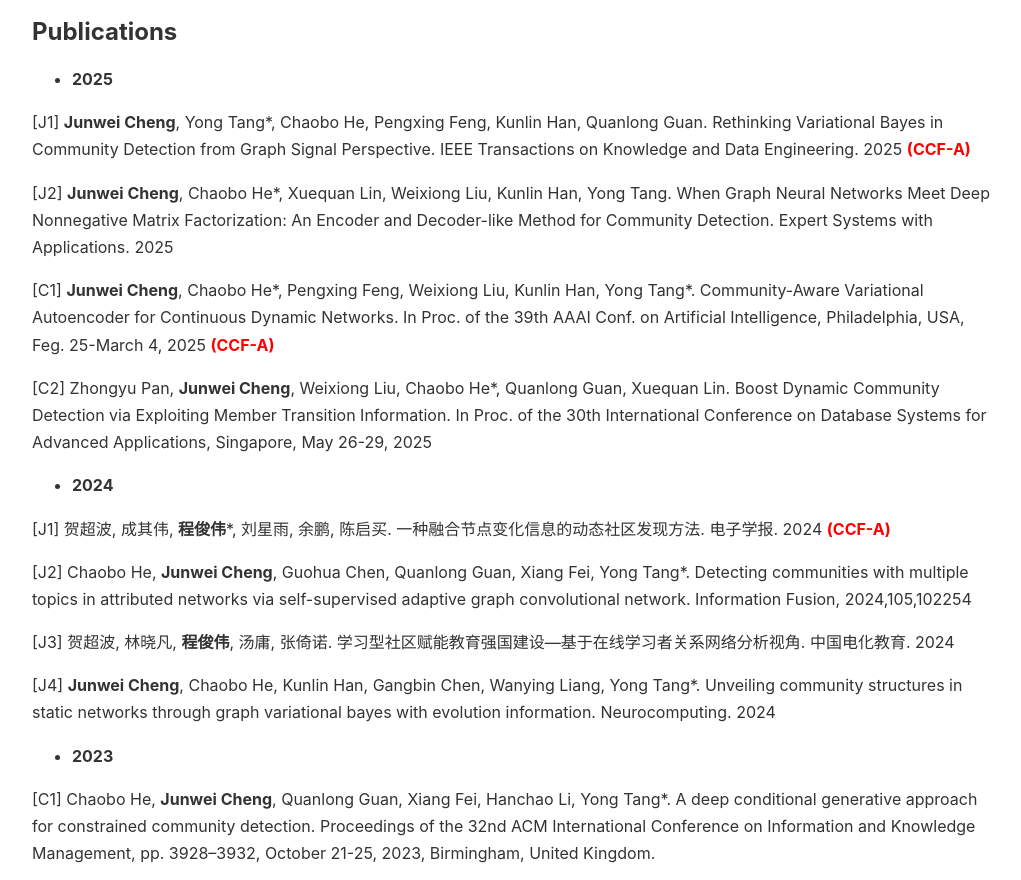
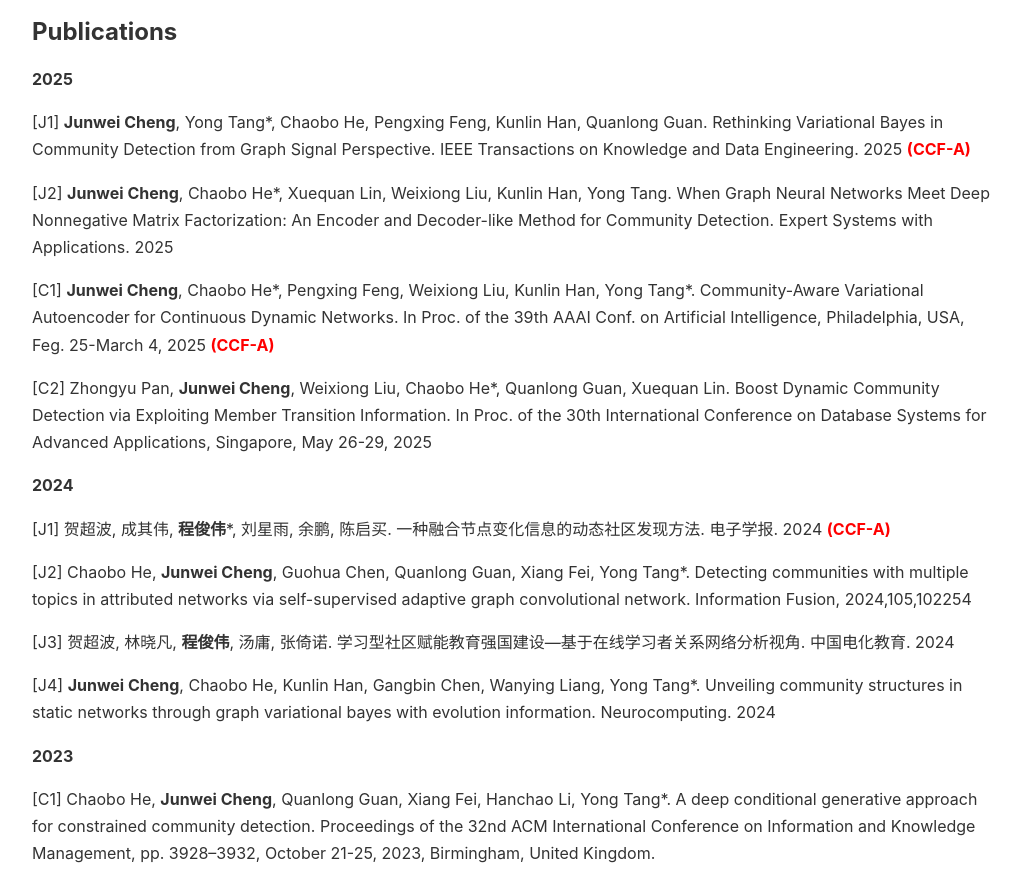
Before and after one commit to Roiko97/roiko97.github.io, a plain HTML site: page index.html in a window 1280 px wide. Shown: the part 514-1394 px from the top of the page, without its empty margins (128-1149 px from the left). Drawn offline with Linux system fonts and the light colour scheme.

Commit message:
Add files via upload

```diff
--- a/index.html
+++ b/index.html
@@ -41,19 +41,19 @@
 
             <section id="Publications">
                 <h2>Publications</h2>
-				<ul><li><strong>2025</strong></li></ul>
+				<ul class="no-indent"><li><strong>2025</strong></li></ul>
                 <p>[J1] <strong>Junwei Cheng</strong>, Yong Tang*, Chaobo He, Pengxing Feng, Kunlin Han, Quanlong Guan. Rethinking Variational Bayes in Community Detection from Graph Signal Perspective.  IEEE Transactions on Knowledge and Data Engineering. 2025 <strong><font color="red">(CCF-A)</font></strong></p>
                 <p>[J2] <strong>Junwei Cheng</strong>, Chaobo He*, Xuequan Lin, Weixiong Liu, Kunlin Han, Yong Tang. When Graph Neural Networks Meet Deep Nonnegative Matrix Factorization: An Encoder and Decoder-like Method for Community Detection.  Expert Systems with Applications. 2025</p>
                 <p>[C1] <strong>Junwei Cheng</strong>, Chaobo He*, Pengxing Feng, Weixiong Liu, Kunlin Han, Yong Tang*. Community-Aware Variational Autoencoder for Continuous Dynamic Networks.  In Proc. of the 39th AAAI Conf. on Artificial Intelligence, Philadelphia, USA, Feg. 25-March 4, 2025 <strong><font color="red">(CCF-A)</font></strong></p>
 				<p>[C2] Zhongyu Pan, <strong>Junwei Cheng</strong>, Weixiong Liu, Chaobo He*, Quanlong Guan, Xuequan Lin. Boost Dynamic Community Detection via Exploiting Member Transition Information.  In Proc. of the 30th International Conference on Database Systems for Advanced Applications, Singapore, May 26-29, 2025</p>
-			</ul>
-				<ul><li><strong>2024</strong></li></ul>
+
+				<ul class="no-indent"><li><strong>2024</strong></li></ul>
 				<p>[J1] 贺超波, 成其伟, <strong>程俊伟</strong>*, 刘星雨, 余鹏, 陈启买. 一种融合节点变化信息的动态社区发现方法. 电子学报. 2024 <strong><font color="red">(CCF-A)</font></strong></p>
 				<p>[J2] Chaobo He, <strong>Junwei Cheng</strong>, Guohua Chen, Quanlong Guan, Xiang Fei, Yong Tang*. Detecting communities with multiple topics in attributed networks via self-supervised adaptive graph convolutional network.  Information Fusion, 2024,105,102254</p>
 				<p>[J3] 贺超波, 林晓凡, <strong>程俊伟</strong>, 汤庸, 张倚诺. 学习型社区赋能教育强国建设—基于在线学习者关系网络分析视角.  中国电化教育. 2024</p>
 				<p>[J4] <strong>Junwei Cheng</strong>, Chaobo He, Kunlin Han, Gangbin Chen, Wanying Liang, Yong Tang*. Unveiling community structures in static networks through graph variational bayes with evolution information.  Neurocomputing. 2024</p>
 
-				<ul><li><strong>2023</strong></li></ul>
+				<ul class="no-indent" ><li><strong>2023</strong></li></ul>
 				<p>[C1] Chaobo He, <strong>Junwei Cheng</strong>, Quanlong Guan, Xiang Fei, Hanchao Li, Yong Tang*. A deep conditional generative approach for constrained community detection.  Proceedings of the 32nd ACM International Conference on Information and Knowledge Management, pp. 3928–3932, October 21-25, 2023, Birmingham, United Kingdom.</p>
 				<p>[C2] Gangbin Chen, <strong>Junwei Cheng</strong>, Wanying Liang, Chaobo He*, Yong Tang. Graph Contrastive Learning Method with Sample Disparity Constraint and Feature Structure Graph for Node Classification.  The 16th International Conference on Knowledge Science, Engineering and Management, August 16-18, 2023</p>
 				<p>[J1] 李建国, 马文杰, <strong>程俊伟</strong>, 汤庸. 基于图注意力网络的多行为推荐算法.  华南师范大学学报(自然科学版), 2023,55(4) :72-80</p>
@@ -65,7 +65,7 @@
 				<p>[J5] 贺超波, <strong>程俊伟</strong>, 刘海, 林荣华, 汤庸*. 社交化在线课程服务模式研究与实践.  计算机教育, 2023,3:94-98+104</p>
 				<p>[C5] Xingyu Liu, <strong>程俊伟</strong>, Hao Cheng, Chaobo He*, Qimai Chen. Self-supervised community detection in multiplex networks with graph convolutional autoencoder.  2023 26th International Conference on Computer Supported Cooperative Work in Design, May 24-26, 2023, Rio de Janeiro, Brazil</p>
 
-				<ul><li><strong>2022</strong></li></ul>
+				<ul class="no-indent"><li><strong>2022</strong></li></ul>
 				<p>[J1] Chaobo He, Yulong Zheng,  <strong>Junwei Cheng</strong>, Yong Tang, Guohua Chen, Hai Liu. Semi-supervised overlapping community detection in attributed graph with graph convolutional autoencoder.  Information Sciences , 2022,608:1464-1479</p>
 				<p>[C1] <strong>Junwei Cheng</strong>, Weisheng Li, Kunlin Han, Yong Tang, Chaobo He*, Nini Zhang*. SARNMF: A Community Detection Method for Attributed Networks.  2022 IEEE 25th International Conference on Computer Supported Cooperative Work in Design, May 4-6, 2022, Hangzhou, China</p>
 			<p></p>
--- a/styles.css
+++ b/styles.css
@@ -151,3 +151,9 @@ footer hr {
         font-size: 1em;
     }
 }
+
+.no-indent {
+  margin: 0;
+  padding: 0;
+  list-style: none;
+}
```
